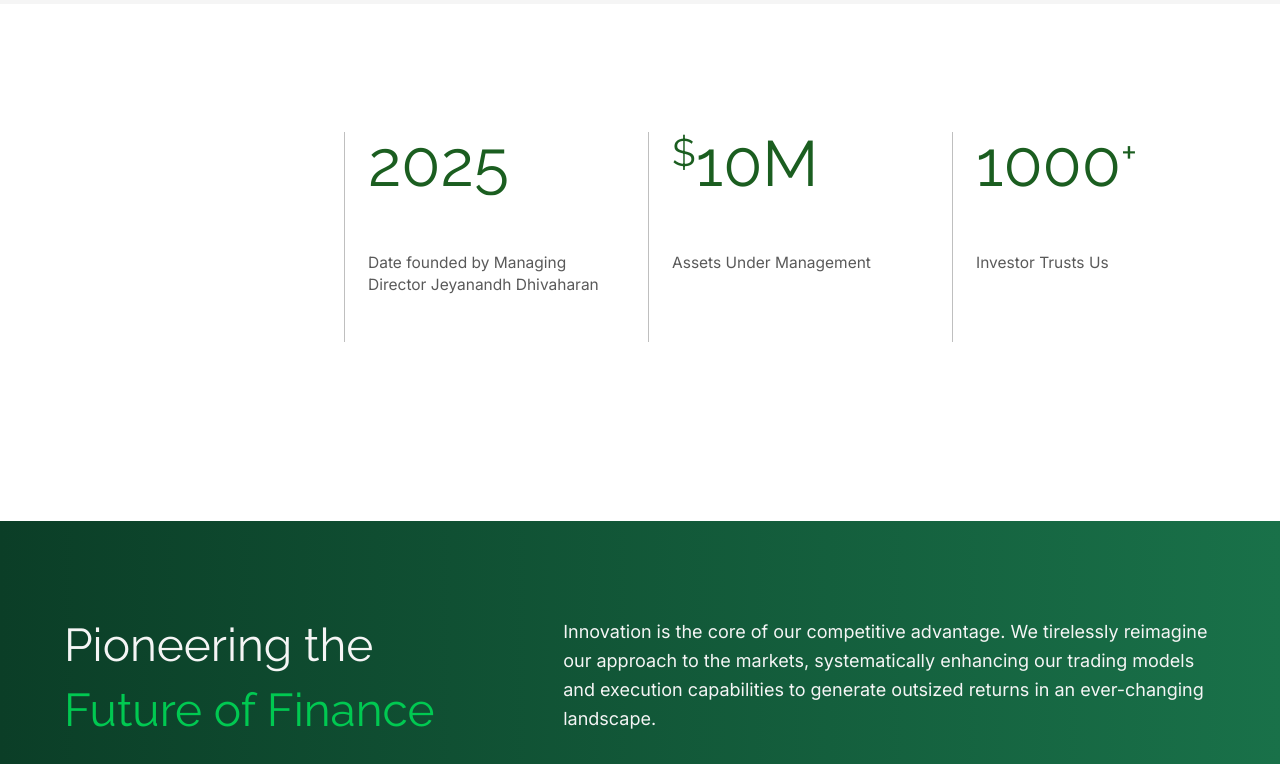
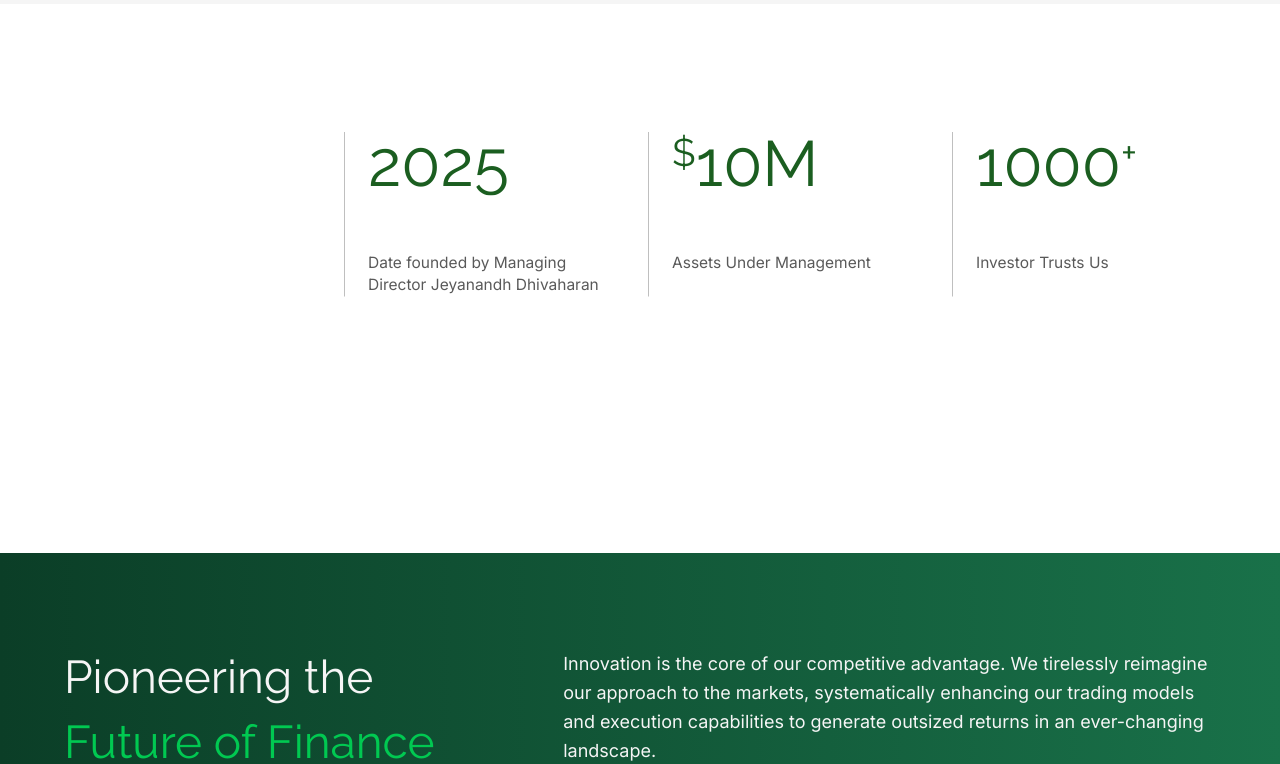
Before and after one commit to CodeWhiz-101/Jcult, a Next.js app: page / in a window 1280 px wide. Shown: the part 1340-2104 px from the top of the page. Built offline with nearby package versions, Linux system fonts and the light colour scheme.

Commit message:
chore: force vercel rebuild

```diff
--- a/src/components/features/Stats.tsx
+++ b/src/components/features/Stats.tsx
@@ -65,19 +65,23 @@ export default function Stats({ stats, title, className = "" }: StatsProps) {
 <div className="ml-6 md:ml-10 lg:ml-70 grid grid-cols-1 md:grid-cols-2 lg:grid-cols-3 gap-8 lg:gap-10">
 
           {stats.map((stat, index) => (
-<div key={index} className="relative pl-6">
+<div key={index} className="relative pl-6 pb-8">
+
 
               {/* VERTICAL DIVIDER — grows bottom → top */}
              <span
   className={`
-    absolute left-0 top-0 w-px bg-black/25
-    transition-[height]
+    absolute left-0 top-0 bottom-8 w-px bg-black/25
+    transition-[clip-path]
     duration-[700ms]
     ease-[cubic-bezier(.22,.61,.36,1)]
-    ${isVisible ? 'h-[190px] md:h-[210px]' : 'h-0'}
+    ${isVisible
+      ? '[clip-path:inset(0%_0_0%_0)]'
+      : '[clip-path:inset(100%_0_0%_0)]'}
   `}
   style={{ transitionDelay: `${200 + index * 200}ms` }}
 />
+
 
               {/* NUMBER — masked reveal */}
               <div className="overflow-hidden">
--- a/src/components/layout/Header.tsx
+++ b/src/components/layout/Header.tsx
@@ -60,15 +60,9 @@ export default function Header() {
       {/* ================= HEADER + DISCLAIMER ================= */}
       {!isMenuOpen && (
         <div
-          className="fixed left-0 right-0 z-[200] transition-transform duration-500"
-         style={{
-  minHeight: `${DISCLAIMER_HEIGHT}px`,
-  background: 'linear-gradient(180deg,#F6F7F9,#ECEEF1)',
-  borderBottom: '1px solid #E2E4E8'
-}}
+  className="fixed left-0 right-0 z-[200] transition-transform duration-500"
+>
 
-
-        >
           {/* DISCLAIMER */}
         <div
   className="text-center text-[13px] px-4 py-2"
```
Also changed, not shown: 1 other file (tests, documents, lock files or other folders).
